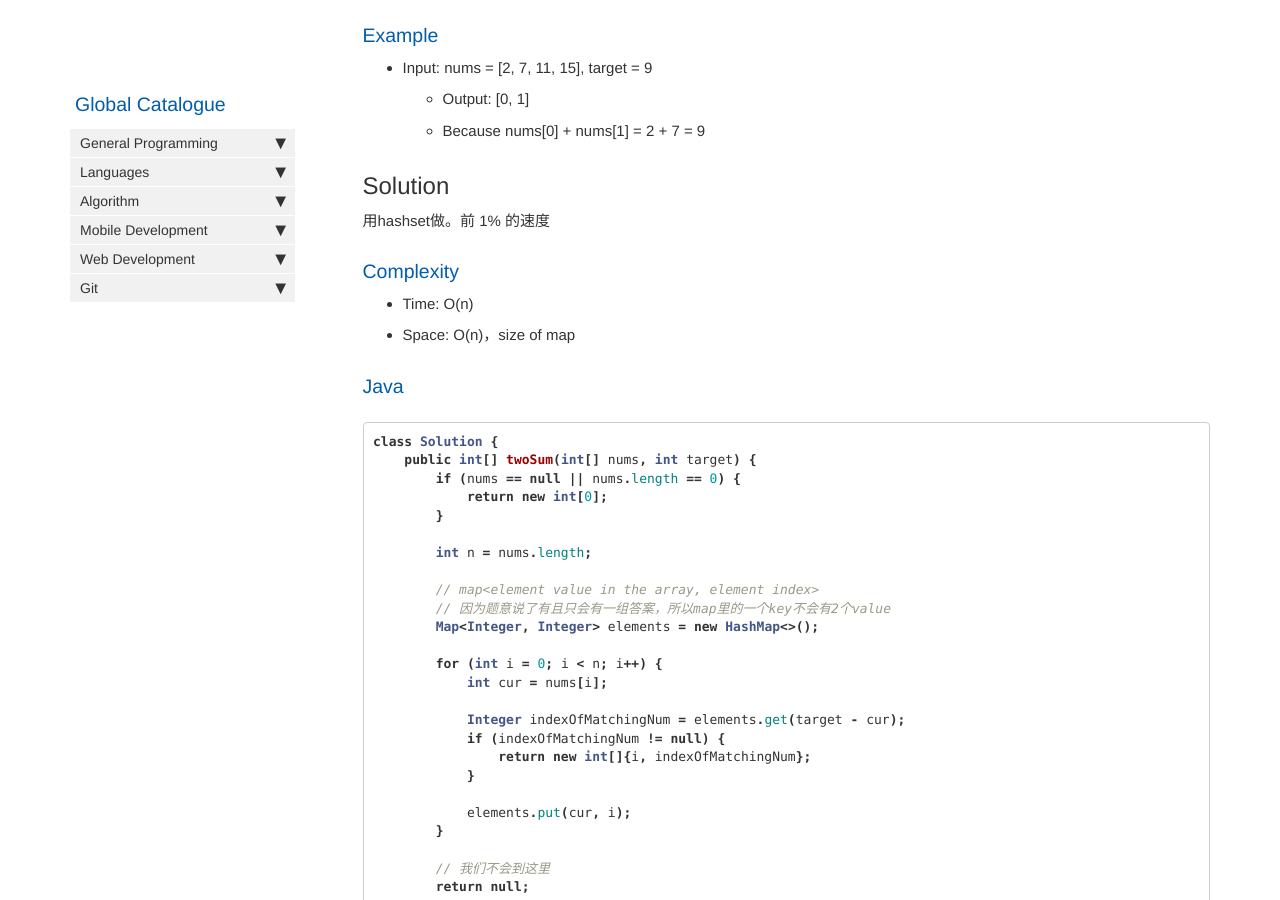
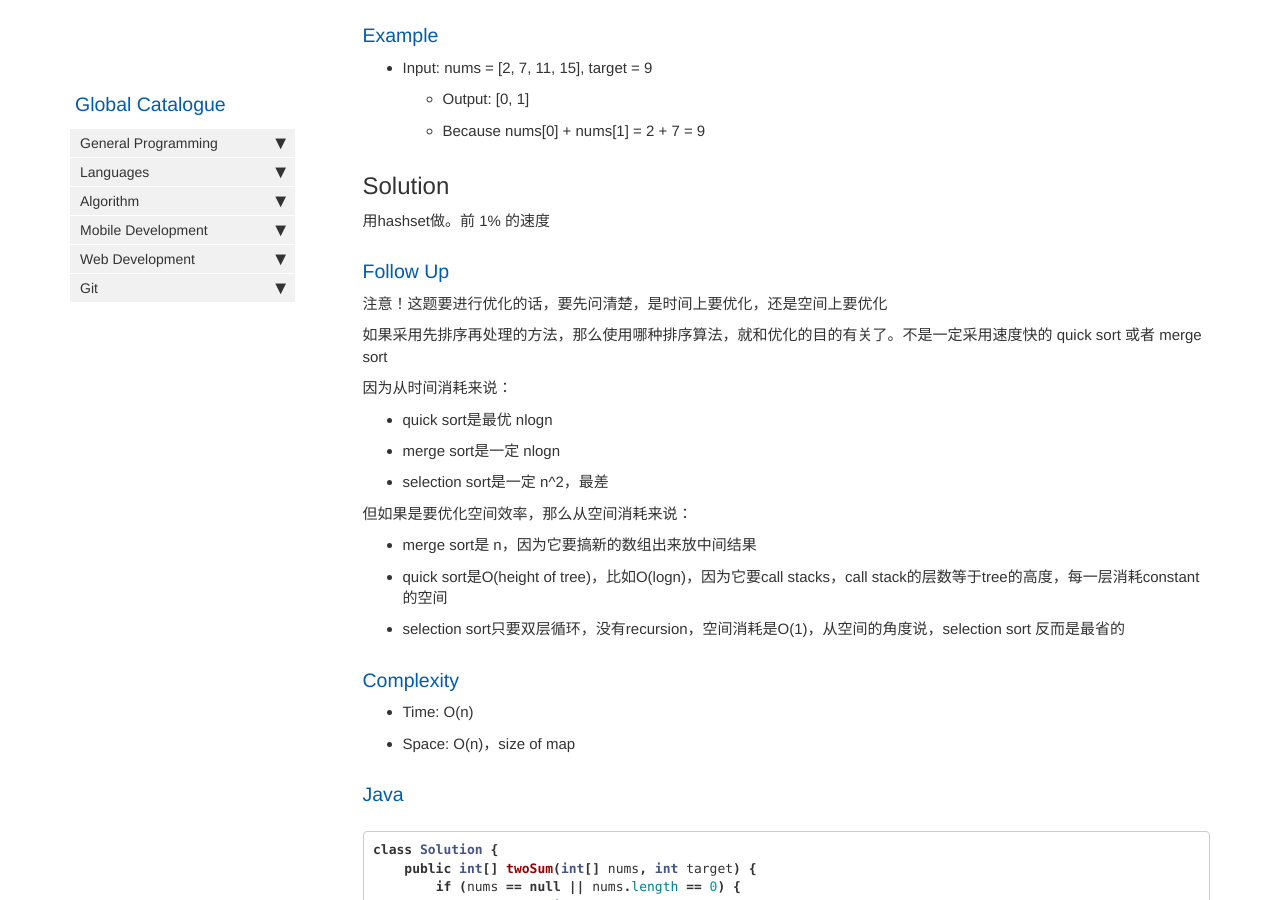
Before and after one commit to HungryOrc/hungryorc.github.io, a Jekyll site: the page built from pages/algorithm/algorithm_two_sum.md, in a window 1280 px wide and 900 px high, scrolled down 364 px. Built offline with Jekyll 4.4.1, drawn with Linux system fonts in a browser that asks for light colours; nearby versions of some CDN libraries; comment, search, counter and statistics services are not loaded.

Commit message:
Update algorithm_two_sum.md

```diff
--- a/pages/algorithm/algorithm_two_sum.md
+++ b/pages/algorithm/algorithm_two_sum.md
@@ -24,6 +24,21 @@ You may assume that each input would **have exactly one solution**, and you may
 
 ## Solution
 用hashset做。前 1% 的速度
+
+### Follow Up
+注意！这题要进行优化的话，要先问清楚，是时间上要优化，还是空间上要优化
+
+如果采用先排序再处理的方法，那么使用哪种排序算法，就和优化的目的有关了。不是一定采用速度快的 quick sort 或者 merge sort
+
+因为从时间消耗来说：
+* quick sort是最优 nlogn
+* merge sort是一定 nlogn
+* selection sort是一定 n^2，最差
+
+但如果是要优化空间效率，那么从空间消耗来说：
+* merge sort是 n，因为它要搞新的数组出来放中间结果
+* quick sort是O(height of tree)，比如O(logn)，因为它要call stacks，call stack的层数等于tree的高度，每一层消耗constant 的空间
+* selection sort只要双层循环，没有recursion，空间消耗是O(1)，从空间的角度说，selection sort 反而是最省的
 
 ### Complexity
 * Time: O(n)
```
